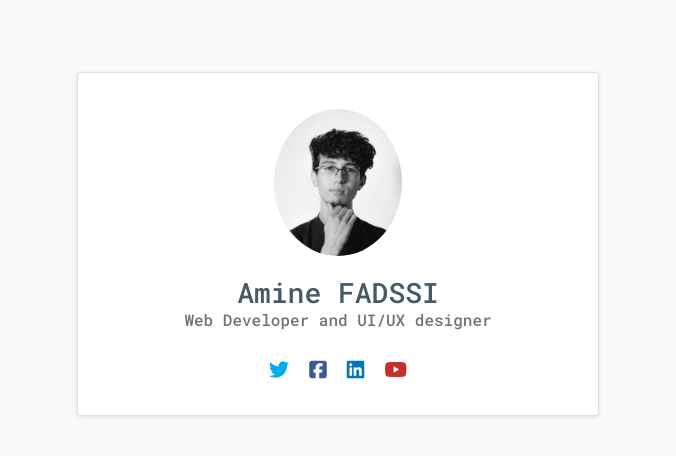
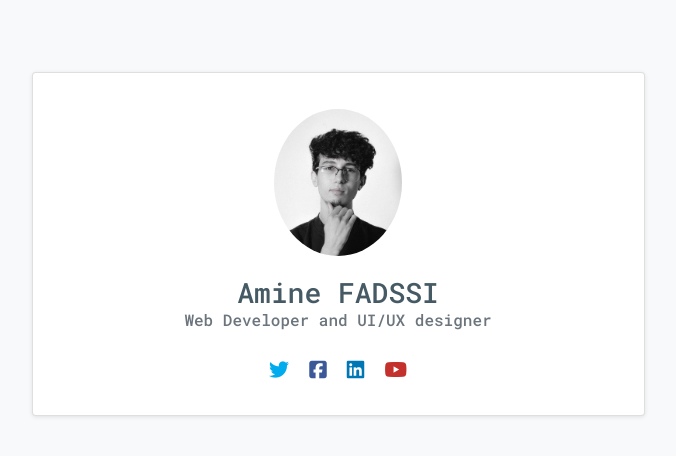
Before and after one commit to Amine-Fadssi/repo, a plain HTML site: page index.html in a window 1280 px wide. Shown: the full height of the page, 268-944 px from the left. Drawn offline with nearby package versions, Linux system fonts and the light colour scheme.

Commit message:
Update index.html

```diff
--- a/index.html
+++ b/index.html
@@ -28,7 +28,7 @@
 <div class="  page-content page-container" id="page-content">
     <div class="padding">
         <div class="row  container d-flex justify-content-center">
-            <div class="mt-4 col-lg-6 col-xlg-4">
+            <div class="mt-4 col-lg-7 col-xlg-4">
                 <div class="card">
                     <div class="card-body little-profile text-center">
                         <div class="pro-img m-t-20"><img src="img-id.jpg" alt="user"></div>
```
